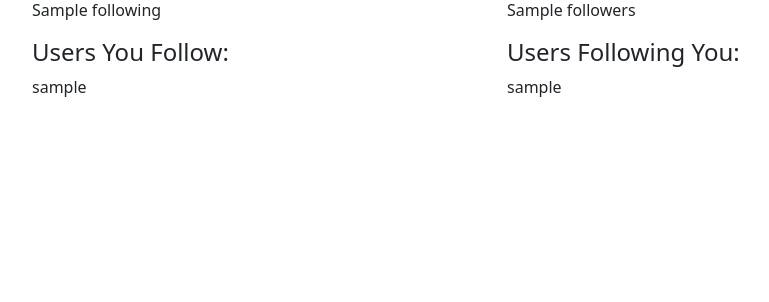
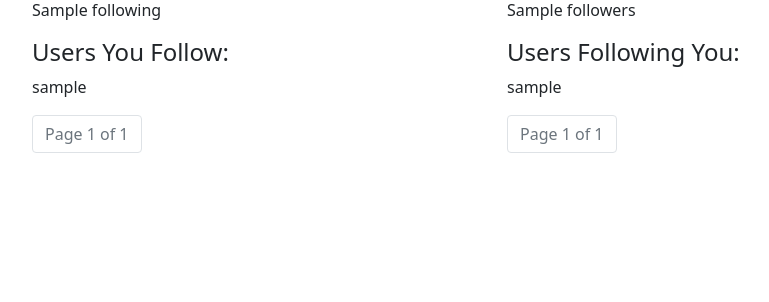
Before and after one commit to amemone/SEG-Small-Group-Project, a Django app: template recipes/templates/view_profile.html in a window 1280 px wide. Shown: the part 242-544 px from the top of the page, without its empty margins (240-1009 px from the left). Run offline with Django 5.2, Linux system fonts and the light colour scheme; the template is opened without the code that fills it: most values are stand-ins (such as "Sample title", 1, 10 or a date in 2020); some libraries are stand-ins or nearby versions.

Commit message:
Add pagination to the profile display view

```diff
--- a/recipes/templates/view_profile.html
+++ b/recipes/templates/view_profile.html
@@ -16,10 +16,36 @@
             <p>{{ following }}</p>
 
             <h4>Users You Follow:</h4>
-            {% if user_followings %}
+            {% if user_followings and user_followings.object_list %}
                 {% for u in user_followings %}
                     <p>{{ u.username }}</p>
                 {% endfor %}
+            <nav aria-label="following_pagination">
+                <ul class="pagination">
+                    {% if user_followings.has_previous %}
+                        <li class="page-item">
+                            <a class="page-link" href="?following_page={{user_followings.previous_page_number }}">
+                                Previous
+                            </a>
+                        </li>
+                    {% endif %}
+
+                    <li class="page-item disabled">
+                        <span class="page-link">
+                        Page {{ user_followings.number }} of {{ user_followings.paginator.num_pages }}
+                        </span>
+                    </li>
+
+                    {% if user_followings.has_next %}
+                        <li class="page-item">
+                            <a class="page-link" href="?following_page={{ user_followings.next_page_number }}">
+                                Next
+                            </a>
+                        </li>
+                    {% endif %}
+
+                </ul>
+            </nav>
             {% else %}
                 <p><b>No Users</b></p>
             {% endif %}
@@ -30,13 +56,40 @@
             <p>{{ followers }}</p>
 
             <h4>Users Following You:</h4>
-            {% if user_followers %}
+            {% if user_followers and user_followers.object_list %}
                 {% for u in user_followers %}
                     <p>{{ u.username }}</p>
                 {% endfor %}
+
+                <nav aria-label="Followers pagination">
+                    <ul class="pagination">
+                        {% if user_followers.has_previous %}
+                        <li class="page-item">
+                            <a class="page-link" href="?follower_page={{ user_followers.previous_page_number }}">
+                                Previous
+                            </a>
+                        </li>
+                        {% endif %}
+
+                        <li class="page-item disabled">
+                            <span class="page-link">
+                                Page {{ user_followers.number }} of {{ user_followers.paginator.num_pages }}
+                            </span>
+                        </li>
+
+                        {% if user_followers.has_next %}
+                            <li class="page-item">
+                                <a class="page-link" href="?follower_page={{ user_followers.next_page_number }}">
+                                    Next
+                                </a>
+                            </li>
+                        {% endif %}
+                    </ul>
+                </nav>
             {% else %}
-                <p><b>No Users</b></p>
+            <p><b>No Users</b></p>
             {% endif %}
+
         </div>
     </div>
 </div>
```
Also changed, not shown: recipes/views/profile_display_view.py (+19 -2 lines).
